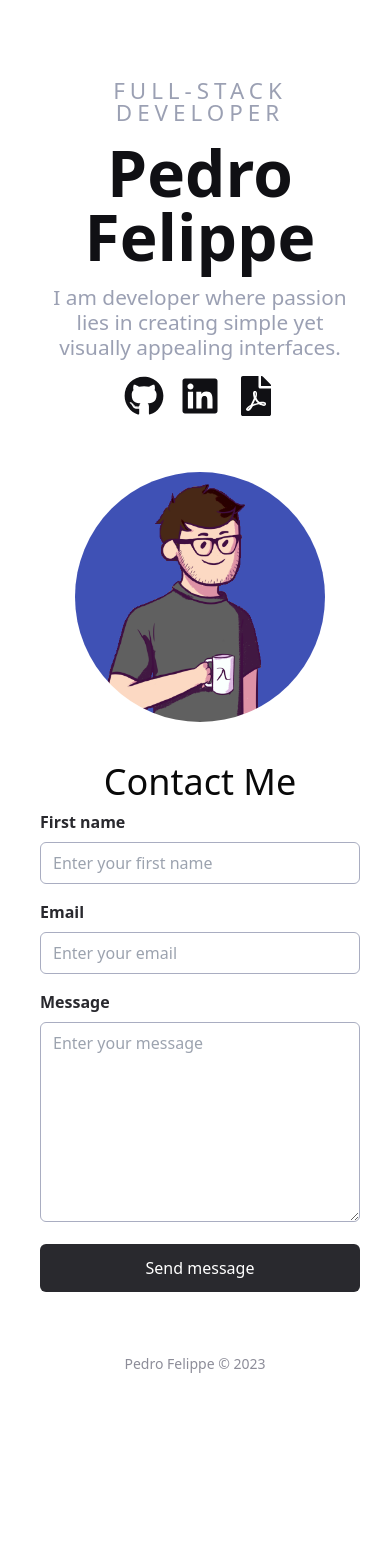
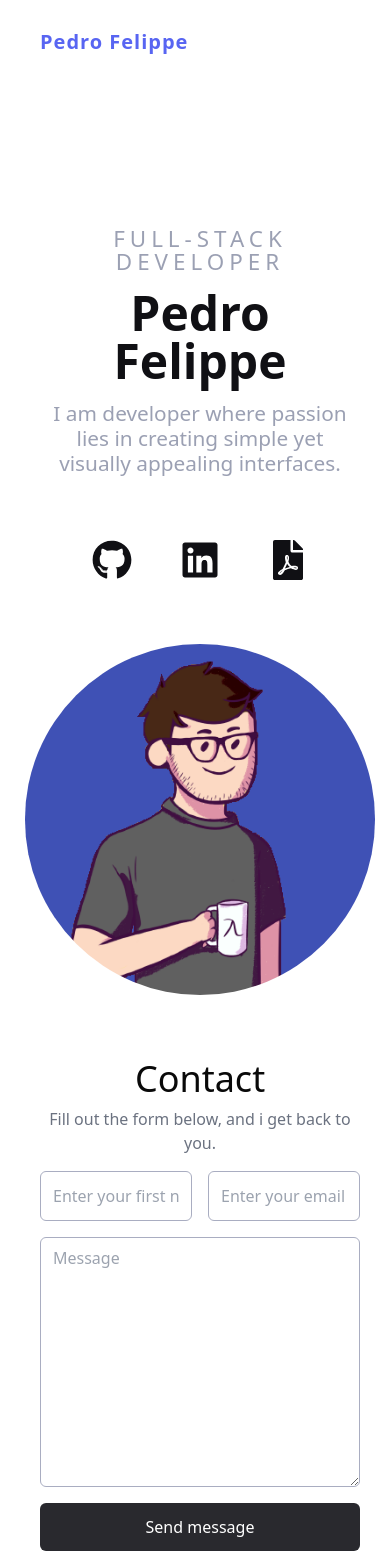
Before and after one commit to pefelippe/Portfolio, a Next.js app: page / in a window 390 px wide. Shown: the top 1568 px of the page. Before the commit the page ends 1396 px from the top, so only its background shows below. Built offline with nearby package versions, Linux system fonts and the light colour scheme.

Commit message:
refactor

```diff
--- a/pages/_app.tsx
+++ b/pages/_app.tsx
@@ -5,6 +5,7 @@ import "../styles/globals.css";
 import type { AppProps } from "next/app";
 import Head from "next/head";
 import Footer from "../src/components/layout/Footer";
+import Header from "../src/components/layout/Header";
 export default function App({ Component, pageProps }: AppProps) {
   return (
     <div
@@ -22,7 +23,7 @@ export default function App({ Component, pageProps }: AppProps) {
 
       <Analytics />
 
-      {/* <Header /> */}
+      <Header />
       <Component {...pageProps} />
       <Footer />
     </div>
--- a/pages/index.tsx
+++ b/pages/index.tsx
@@ -1,12 +1,20 @@
 import { motion } from "framer-motion";
 
+import Links from "../src/components/Links";
 import MessageForm from "../src/components/MessageForm";
 import HeroContent from "../src/content/HeroContent";
 
 export default function Home() {
   return (
-    <motion.div className=" flex flex-col px-10 max-w-screen-2xl mx-auto  pb-10">
+    <motion.div className=" flex flex-col px-10 max-w-screen-2xl mx-auto  gap-16 py-36 md:pt-52 items-center justify-center">
       <HeroContent />
+      <Links />
+      <motion.img
+        src="/assets/avatar-pdr.png"
+        alt="me"
+        className="object-fit items-center max-w-[350px]
+        flex-shrink-1 object-cover transition-all flex  rounded-full "
+      />
       {/* <ProjectContent /> */}
       <MessageForm />
     </motion.div>
--- a/src/components/Links.tsx
+++ b/src/components/Links.tsx
@@ -4,7 +4,7 @@ import AnimatedBtn from "./animated/AnimatedBtn";
 
 function Links() {
   return (
-    <div className=" flex items-center space-x-4  md:space-x-10 justify-center ">
+    <div className=" flex items-center space-x-12 justify-center ">
       <AnimatedBtn
         className="hover:text-blue"
         target="_blank"
--- a/src/components/MessageForm.tsx
+++ b/src/components/MessageForm.tsx
@@ -49,63 +49,48 @@ export default function MessageForm({}) {
   return (
     <div className="flex items-center justify-center h-fit min-h-[50vh] text-[#090909]  w-full ">
       <div className="bg-white w-full max-w-md">
-        <h2 className="text-4xl font-medium mb-2 text-center  ">Contact Me</h2>
-        {/* <p className="text-gray-500  text-center max-w-sm mx-auto">
-          Fill out the form below, and i get back to you as soon as possible.
-        </p> */}
+        <h2 className="text-4xl font-medium mb-2 text-center  ">Contact</h2>
+        <p className="text-gray-500  mb-4 text-center ">
+          Fill out the form below, and i get back to you.
+        </p>
         <form
           onSubmit={handleSubmit(onSubmit)}
-          className="space-y-4 w-full flex flex-col max-w-sm mx-auto"
+          className="gap-4 w-full flex flex-col mx-auto"
         >
-          <div className="grid grid-cols-1 gap-4">
-            <div className="space-y-2">
-              <label
+          <div className="grid grid-cols-2 gap-4">
+            <div className="space-y-4">
+              {/* <label
                 htmlFor="first-name"
                 className="block font-semibold text-gray-800"
               >
                 First name
-              </label>
+              </label> */}
               <input
                 {...register("firstName", { required: true, maxLength: 50 })}
                 id="first-name"
                 placeholder="Enter your first name"
-                className="border border-gray-300 px-3 py-2 w-full rounded-md focus:outline-none focus:ring focus:ring-blue-500"
+                className="border border-gray-300 px-3 py-3 w-full rounded-md focus:outline-none focus:ring focus:ring-blue-500"
               />
             </div>
-          </div>
-          <div className="space-y-2">
-            <label
-              htmlFor="email"
-              className="block font-semibold text-gray-800"
-            >
-              Email
-            </label>
             <input
               {...register("email", { required: true, maxLength: 50 })}
               id="email"
               placeholder="Enter your email"
               type="email"
-              className="border border-gray-300 px-3 py-2 w-full rounded-md focus:outline-none focus:ring focus:ring-blue-500"
+              className="border border-gray-300 px-3 py-3 w-full rounded-md focus:outline-none focus:ring focus:ring-blue-500"
             />
           </div>
 
-          <div className="space-y-2">
-            <label
-              htmlFor="message"
-              className="block font-semibold text-gray-800"
-            >
-              Message
-            </label>
-            <textarea
-              {...register("message", { required: true, maxLength: 500 })}
-              id="message"
-              placeholder="Enter your message"
-              className="border border-gray-300 px-3 py-2 w-full rounded-md focus:outline-none focus:ring focus:ring-blue-500 min-h-[200px]"
-            />
-          </div>
+          <textarea
+            {...register("message", { required: true, maxLength: 500 })}
+            id="message"
+            placeholder="Message"
+            className="border border-gray-300 px-3 py-2 w-full rounded-md focus:outline-none focus:ring focus:ring-blue-500 min-h-[250px]"
+          />
+
           <button
             type="submit"
-            className="bg-gray-800 mx-auto text-white py-3 px-9 rounded-md justify-center
+            className="bg-gray-800  text-white py-3 px-12 rounded-md justify-center
              hover:bg-gray-700 focus:outline-none focus:ring focus:ring-blue-500 max-md:w-full"
           >
             {isLoading ? "Sending..." : "Send message"}
--- a/src/components/layout/Footer.tsx
+++ b/src/components/layout/Footer.tsx
@@ -6,8 +6,8 @@ function Footer() {
   return (
     <motion.footer
       className="text-[#8d8d99] gap-6 justify-center items-center  bg-clip-border bg-transparent  shadow-none
-      overflow-hidden  border-blue-gray-50 transition-colors duration-300 hover:border-blue-gray-100 h-[7vh]
-    font-thin text-sm md:text-md  mx-auto   flex p-8   w-screen flex-col  mr-[15.5px]"
+      overflow-hidden  border-blue-gray-50 transition-colors duration-300 hover:border-blue-gray-100 h-[10vh]
+    font-thin text-sm md:text-md  mx-auto   flex   w-screen flex-col  mr-[15.5px]"
     >
       <div className="w-full max-w-7xl justify-center items-start mx-auto  flex">
         <p className="flex text-md">Pedro Felippe © {year}</p>
--- a/src/components/layout/Header.tsx
+++ b/src/components/layout/Header.tsx
@@ -1,8 +1,4 @@
 import { motion } from "framer-motion";
-
-import { FaFilePdf, FaGithub, FaLinkedin } from "react-icons/fa";
-import AnimateLink from "../animated/AnimatedLink";
-import AnimatedBtn from "./../animated/AnimatedBtn";
 
 const Navbar = () => {
   return (
@@ -14,42 +10,9 @@ const Navbar = () => {
     leading-6 font-normal text-slate-700 dark:text-slate-200 bg-white"
     >
       <div className="flex w-full  justify-between items-center space-x-2 ">
-        <AnimateLink
-          href="/"
-          className="font-bold text-2xl  text-blue px-2 py-2 rounded-md tracking-[1px]"
-        >
+        <p className="font-bold text-xl  text-blue px-2 py-2 rounded-md tracking-[1px]">
           Pedro Felippe
-        </AnimateLink>
-        <div className=" flex items-center space-x-4  md:space-x-6 justify-center">
-          <AnimatedBtn
-            className="hover:text-blue"
-            target="_blank"
-            href="https://github.com/pefelippe"
-          >
-            <div className=" flex justify-center items-center transition-all rounded-xl">
-              <FaGithub className="headerSocial" />
-            </div>
-          </AnimatedBtn>
-
-          <AnimatedBtn
-            className="hover:text-blue"
-            target="_blank"
-            href="https://www.linkedin.com/in/pedro-felippe/"
-          >
-            <div className=" flex justify-center items-center transition-all rounded-xl">
-              <FaLinkedin className="headerSocial" />
-            </div>
-          </AnimatedBtn>
-          <AnimatedBtn
-            className="hover:text-blue"
-            target="_blank"
-            href="https://docs.google.com/document/d/e/2PACX-1vQ0oK4H_ynaCvtXwtO4OvYmIIt4_6vn8lTQlWqj2KnoTR4ZfUWCzjpAuDPGToTPzwoqkN9FIEbiD7MU/pub"
-          >
-            <div className="flex justify-center items-center transition-all rounded-xl">
-              <FaFilePdf className="headerSocial" />
-            </div>
-          </AnimatedBtn>
-        </div>
+        </p>
       </div>
     </motion.nav>
   );
--- a/src/content/HeroContent.tsx
+++ b/src/content/HeroContent.tsx
@@ -1,7 +1,5 @@
 /* eslint-disable react/no-unescaped-entities */
 import { motion } from "framer-motion";
-
-import Links from "../components/Links";
 
 export default function About() {
   return (
@@ -10,31 +8,25 @@ export default function About() {
       animate={{ opacity: 1 }}
       transition={{ duration: 1 }}
       className="relative flex flex-col  items-center mx-auto  w-full
-    text-center leading-none  justify-center pt-20 md:pt-40 "
+    text-center leading-none  justify-center
+"
     >
       <div className=" flex flex-col text-center items-center ">
         <p className="text-[1.4rem]   text-gray-100 tracking-[5px] md:tracking-[10px] font-normal mb-4 ">
           FULL-STACK DEVELOPER
         </p>
         <p
-          className="text-[4rem] text-gray-900
+          className="text-[3rem] md:text-[4rem] text-gray-900
          font-bold mb-4"
         >
           Pedro Felippe
         </p>
-        <p className="max-w-lg  text-[1.3rem]  text-gray-100  font-normal  leading-[1.2] mb-4 ">
+        <p className="max-w-lg  text-[1.3rem]  text-gray-100  font-normal  leading-[1.2]">
           I am developer where passion lies in creating simple yet visually
           appealing interfaces.
         </p>
+
       </div>
-      <Links />
-
-      <motion.img
-        src="/assets/avatar-pdr.png"
-        alt="me"
-        className="object-fit items-center max-w-[250px] mt-14 my-10
-        flex-shrink-1 object-cover transition-all flex  rounded-full "
-      />
     </motion.div>
   );
 }
```
